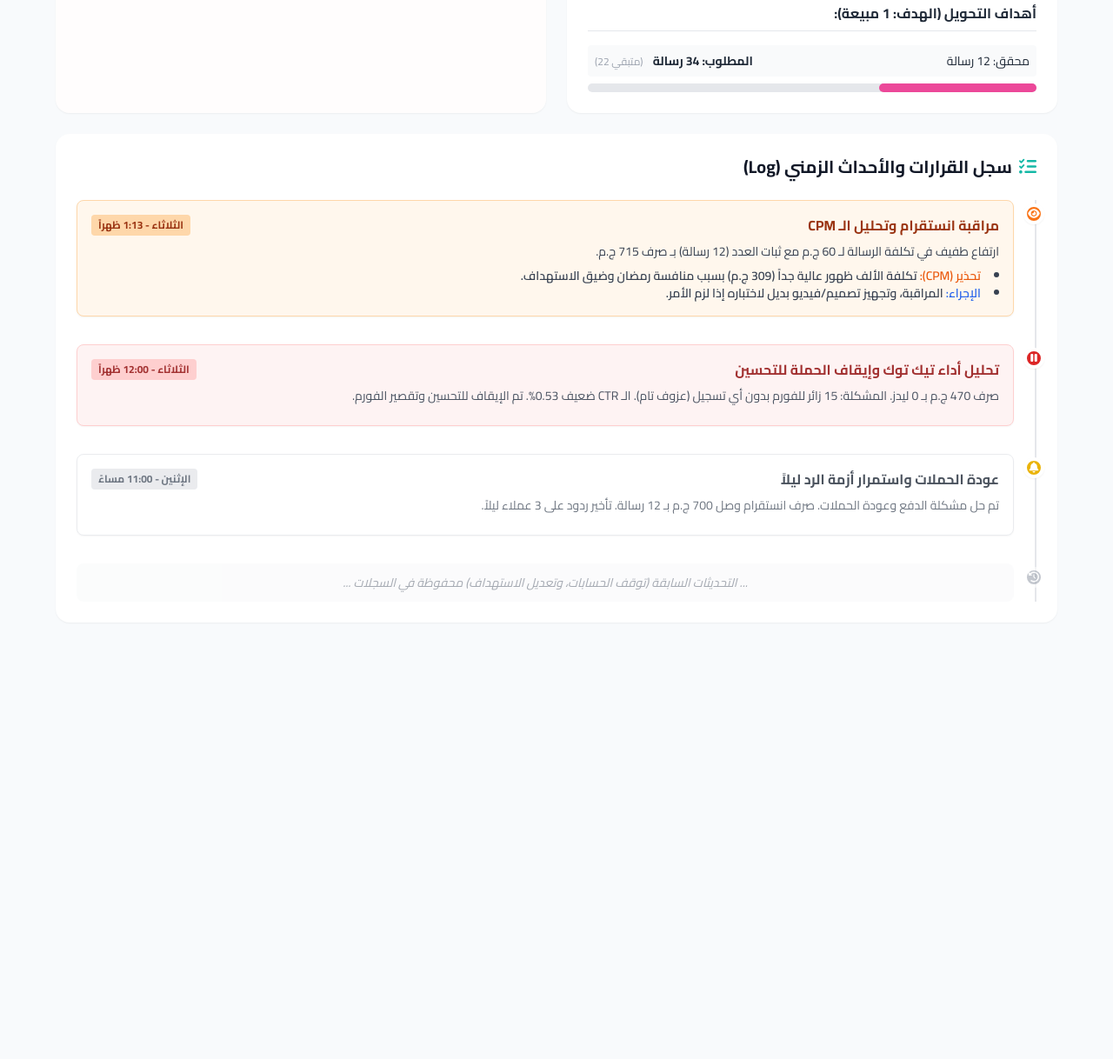
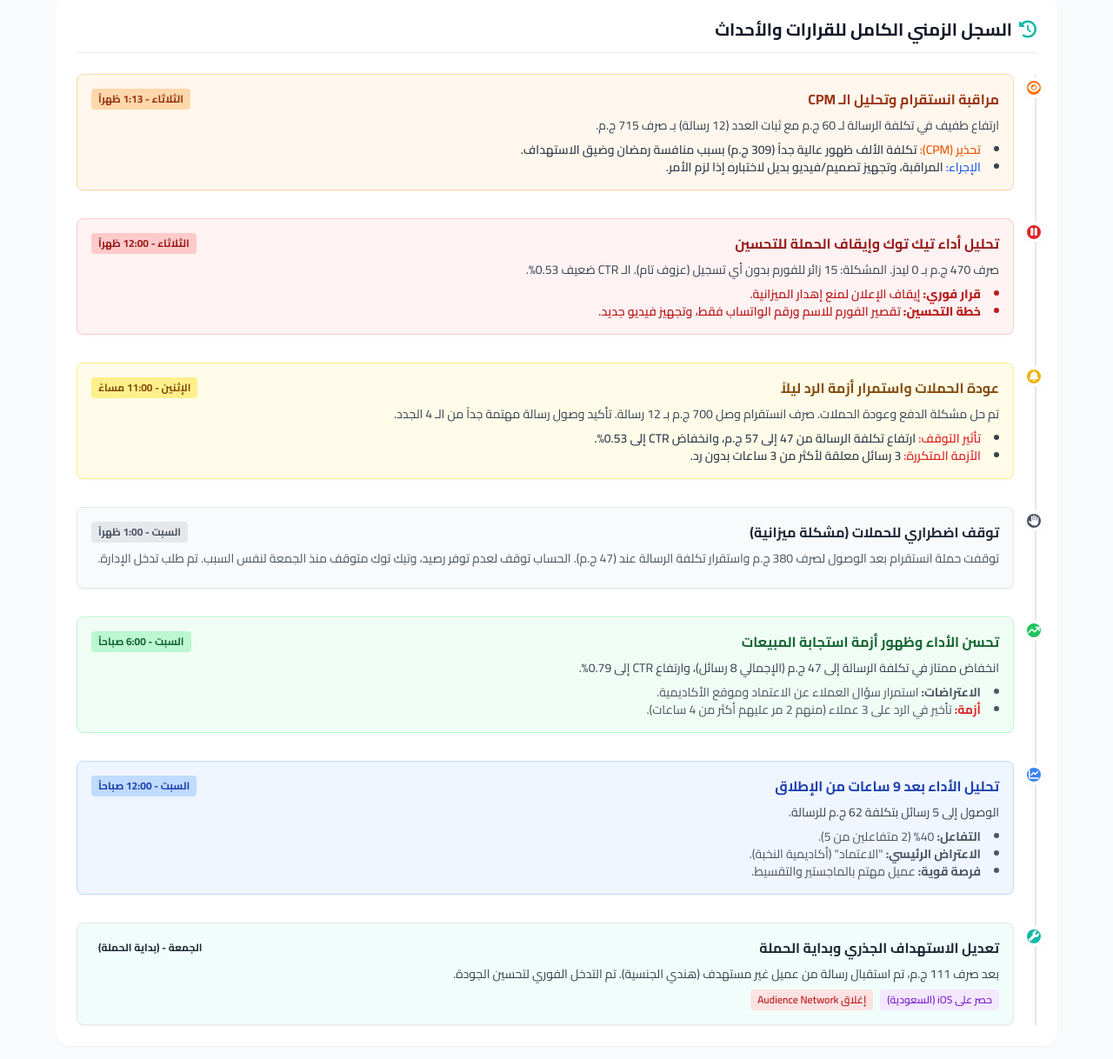
Before and after one commit to IEAtd-Academy2/Medad-camp-report-, a plain HTML site: page index.html in a window 1280 px wide. Shown: the part 670-1888 px from the top of the page at 87% size. Before the commit the page ends 1418 px from the top, so only its background shows below. Drawn offline with nearby package versions, Linux system fonts and the light colour scheme.

Commit message:
Refine text content in index.html for clarity
Updated various text elements for clarity and accuracy, including performance reports and alerts. Adjusted button text and log item descriptions for better user understanding.

```diff
--- a/index.html
+++ b/index.html
@@ -48,6 +48,10 @@
                 box-shadow: none !important;
                 border: 1px solid #e2e8f0;
             }
+            /* Ensure page breaks are handled gracefully */
+            .log-item {
+                page-break-inside: avoid;
+            }
         }
     </style>
 </head>
@@ -67,14 +71,14 @@
                     <span class="text-ramadan"><i class="fa-solid fa-lantern"></i></span>
                     حملة "مداد" الرمضانية
                 </h1>
-                <p class="text-gray-500 font-semibold">تقرير الأداء الحي - التحديث السابع (الثلاثاء - 1:15 ظهراً)</p>
+                <p class="text-gray-500 font-semibold">تقرير الأداء الحي - السجل الشامل (الثلاثاء - 1:13 ظهراً)</p>
             </div>
             <div class="mt-4 md:mt-0 flex gap-3 no-print">
                 <button onclick="window.print()" class="bg-gray-100 hover:bg-gray-200 text-gray-700 px-5 py-2.5 rounded-lg font-semibold transition flex items-center gap-2">
-                    <i class="fa-solid fa-print"></i> طباعة / PDF
+                    <i class="fa-solid fa-print"></i> طباعة السجل الكامل
                 </button>
                 <div class="bg-brand-50 text-brand-600 px-5 py-2.5 rounded-lg font-semibold border border-brand-100 flex items-center gap-2">
-                    <i class="fa-solid fa-play animate-pulse"></i> انستقرام (نشط) | تيك توك (متوقف للتحسين)
+                    <i class="fa-solid fa-play animate-pulse"></i> انستقرام (نشط) | تيك توك (متوقف)
                 </div>
             </div>
         </header>
@@ -134,27 +138,13 @@
                         <div class="bg-orange-50 border-r-4 border-orange-500 p-3 rounded text-sm text-orange-800 mb-3 flex items-start gap-2">
                             <i class="fa-solid fa-chart-bar mt-1"></i>
                             <div>
-                                <strong>تحذير تسويقي (CPM عالي):</strong> تكلفة الألف ظهور وصلت إلى <strong>309 ج.م</strong>.
-                                <p class="text-xs mt-1 text-gray-600">التفسير: المنافسة شرسة على مستخدمي iOS في السعودية خلال رمضان، والـ CTR الضعيف يزيد التكلفة. <br> <strong>التوصية:</strong> تجهيز إعلان (Creative) جديد لاختباره إذا استمر الـ CPL في الارتفاع.</p>
+                                <strong>تحذير تسويقي (CPM عالي):</strong> تكلفة الألف ظهور <strong>309 ج.م</strong>.
+                                <p class="text-xs mt-1 text-gray-600">التفسير: المنافسة شرسة (رمضان/iOS). الـ CTR الضعيف يزيد التكلفة. <strong>التوصية:</strong> تجهيز إعلان بديل.</p>
                             </div>
                         </div>
 
                         <div class="bg-red-50 border-r-4 border-red-500 p-3 rounded text-sm text-red-700 mb-3">
-                            <i class="fa-solid fa-triangle-exclamation text-lg"></i> <strong>تنبيه للمبيعات:</strong> مشكلة تأخير الردود ليلاً مستمرة. يجب معالجة الـ 3 رسائل المعلقة بأقصى سرعة.
-                        </div>
-
-                        <h4 class="font-bold text-gray-800 border-b pb-2 mt-4">أهداف التحويل (الهدف: 1 مبيعة):</h4>
-                        <div class="flex flex-col gap-2 text-sm">
-                            <div class="flex justify-between items-center bg-gray-50 p-2 rounded">
-                                <span>محقق: 12 رسالة</span>
-                                <div>
-                                    <span class="font-bold">المطلوب: 34 رسالة</span>
-                                    <span class="text-xs text-gray-400 mr-2">(متبقي 22)</span>
-                                </div>
-                            </div>
-                            <div class="w-full bg-gray-200 rounded-full h-2.5">
-                                <div class="bg-pink-500 h-2.5 rounded-full" style="width: 35%"></div>
-                            </div>
+                            <i class="fa-solid fa-triangle-exclamation text-lg"></i> <strong>تنبيه للمبيعات:</strong> مشكلة تأخير الردود ليلاً (3 رسائل معلقة) يجب معالجتها.
                         </div>
                     </div>
                 </div>
@@ -191,8 +181,8 @@
 
                     <div class="bg-red-50 border-r-4 border-red-500 p-4 rounded text-sm text-gray-700">
                         <h4 class="font-bold text-red-800 border-b border-red-200 pb-1 mb-2"><i class="fa-solid fa-magnifying-glass-chart"></i> تحليل الـ Drop-off:</h4>
-                        <p class="mb-2"><strong>15 شخص</strong> فتحوا الفورم ولم يسجل <strong>أي شخص</strong> بياناته.</p>
-                        <p class="text-xs font-bold text-gray-800">جاري العمل على:</p>
+                        <p class="mb-2"><strong>15 شخص</strong> فتحوا الفورم ولم يسجلوا بياناتهم.</p>
+                        <p class="text-xs font-bold text-gray-800">خطة التحسين:</p>
                         <ul class="list-disc list-inside text-xs text-gray-600 space-y-1">
                             <li>تقصير الفورم لـ (الاسم + الواتساب) فقط.</li>
                             <li>تجهيز فيديو (UGC) بهوك أقوى لرفع الـ CTR.</li>
@@ -203,16 +193,16 @@
 
         </div>
 
-        <!-- Action Log (Changelog) -->
+        <!-- Action Log (Changelog) - FULL HISTORY -->
         <section class="bg-white rounded-2xl shadow-sm p-6 print-shadow-none">
-            <h2 class="text-xl font-bold text-gray-900 mb-6 flex items-center gap-2">
-                <i class="fa-solid fa-list-check text-brand-500"></i> سجل القرارات والأحداث الزمني (Log)
+            <h2 class="text-xl font-bold text-gray-900 mb-6 flex items-center gap-2 border-b pb-3">
+                <i class="fa-solid fa-clock-rotate-left text-brand-500"></i> السجل الزمني الكامل للقرارات والأحداث
             </h2>
 
             <div class="relative border-r-2 border-gray-200 pr-6 space-y-8">
 
-                <!-- Log Item 7 (New - Insta Update) -->
-                <div class="relative">
+                <!-- Log Item 7 (Insta Update) -->
+                <div class="relative log-item">
                     <span class="absolute -right-[35px] top-1 bg-orange-500 text-white w-6 h-6 rounded-full flex items-center justify-center text-xs border-4 border-white shadow-sm">
                         <i class="fa-solid fa-eye"></i>
                     </span>
@@ -232,44 +222,119 @@
                 </div>
 
                 <!-- Log Item 6 (TikTok Crisis) -->
-                <div class="relative">
+                <div class="relative log-item">
                     <span class="absolute -right-[35px] top-1 bg-red-600 text-white w-6 h-6 rounded-full flex items-center justify-center text-xs border-4 border-white shadow-sm">
                         <i class="fa-solid fa-pause"></i>
                     </span>
-                    <div class="bg-red-50 rounded-lg p-4 border border-red-200 shadow-sm opacity-90">
+                    <div class="bg-red-50 rounded-lg p-4 border border-red-200 shadow-sm">
                         <div class="flex justify-between items-start mb-2">
                             <h4 class="font-bold text-red-800">تحليل أداء تيك توك وإيقاف الحملة للتحسين</h4>
                             <span class="text-xs font-bold bg-red-200 text-red-800 px-2 py-1 rounded whitespace-nowrap">الثلاثاء - 12:00 ظهراً</span>
                         </div>
                         <p class="text-sm text-gray-700 mb-2">
-                            صرف 470 ج.م بـ 0 ليدز. المشكلة: 15 زائر للفورم بدون أي تسجيل (عزوف تام). الـ CTR ضعيف 0.53%. تم الإيقاف للتحسين وتقصير الفورم.
+                            صرف 470 ج.م بـ 0 ليدز. المشكلة: 15 زائر للفورم بدون أي تسجيل (عزوف تام). الـ CTR ضعيف 0.53%.
+                        </p>
+                        <ul class="text-sm text-red-700 list-disc list-inside mt-2 font-semibold">
+                            <li><strong>قرار فوري:</strong> إيقاف الإعلان لمنع إهدار الميزانية.</li>
+                            <li><strong>خطة التحسين:</strong> تقصير الفورم للاسم ورقم الواتساب فقط، وتجهيز فيديو جديد.</li>
+                        </ul>
+                    </div>
+                </div>
+
+                <!-- Log Item 5 (Resumption & Night Shift Issue) -->
+                <div class="relative log-item">
+                    <span class="absolute -right-[35px] top-1 bg-yellow-500 text-white w-6 h-6 rounded-full flex items-center justify-center text-xs border-4 border-white shadow-sm">
+                        <i class="fa-solid fa-bell"></i>
+                    </span>
+                    <div class="bg-yellow-50 rounded-lg p-4 border border-yellow-200 shadow-sm">
+                        <div class="flex justify-between items-start mb-2">
+                            <h4 class="font-bold text-yellow-800">عودة الحملات واستمرار أزمة الرد ليلاً</h4>
+                            <span class="text-xs font-bold bg-yellow-200 text-yellow-800 px-2 py-1 rounded whitespace-nowrap">الإثنين - 11:00 مساءً</span>
+                        </div>
+                        <p class="text-sm text-gray-700 mb-2">
+                            تم حل مشكلة الدفع وعودة الحملات. صرف انستقرام وصل 700 ج.م بـ 12 رسالة. تأكيد وصول رسالة مهتمة جداً من الـ 4 الجدد.
+                        </p>
+                        <ul class="text-sm text-gray-700 list-disc list-inside mt-2 font-semibold">
+                            <li><span class="text-red-600">تأثير التوقف:</span> ارتفاع تكلفة الرسالة من 47 إلى 57 ج.م، وانخفاض CTR إلى 0.53%.</li>
+                            <li><span class="text-red-600">الأزمة المتكررة:</span> 3 رسائل معلقة لأكثر من 3 ساعات بدون رد.</li>
+                        </ul>
+                    </div>
+                </div>
+
+                <!-- Log Item 4 (Account Stop) -->
+                <div class="relative log-item">
+                    <span class="absolute -right-[35px] top-1 bg-gray-600 text-white w-6 h-6 rounded-full flex items-center justify-center text-xs border-4 border-white shadow-sm">
+                        <i class="fa-solid fa-hand"></i>
+                    </span>
+                    <div class="bg-gray-50 rounded-lg p-4 border border-gray-200 shadow-sm">
+                        <div class="flex justify-between items-start mb-2">
+                            <h4 class="font-bold text-gray-800">توقف اضطراري للحملات (مشكلة ميزانية)</h4>
+                            <span class="text-xs font-bold bg-gray-200 text-gray-600 px-2 py-1 rounded whitespace-nowrap">السبت - 1:00 ظهراً</span>
+                        </div>
+                        <p class="text-sm text-gray-600 mb-2">
+                            توقفت حملة انستقرام بعد الوصول لصرف 380 ج.م واستقرار تكلفة الرسالة عند (47 ج.م). الحساب توقف لعدم توفر رصيد، وتيك توك متوقف منذ الجمعة لنفس السبب. تم طلب تدخل الإدارة.
                         </p>
                     </div>
                 </div>
 
-                <!-- Log Item 5 -->
-                <div class="relative">
-                    <span class="absolute -right-[35px] top-1 bg-yellow-500 text-white w-6 h-6 rounded-full flex items-center justify-center text-xs border-4 border-white shadow-sm">
-                        <i class="fa-solid fa-bell"></i>
+                <!-- Log Item 3 (Morning Update) -->
+                <div class="relative log-item">
+                    <span class="absolute -right-[35px] top-1 bg-green-500 text-white w-6 h-6 rounded-full flex items-center justify-center text-xs border-4 border-white shadow-sm">
+                        <i class="fa-solid fa-arrow-trend-up"></i>
                     </span>
-                    <div class="bg-white rounded-lg p-4 border border-gray-200 shadow-sm opacity-80">
+                    <div class="bg-green-50 rounded-lg p-4 border border-green-200 shadow-sm">
                         <div class="flex justify-between items-start mb-2">
-                            <h4 class="font-bold text-gray-800">عودة الحملات واستمرار أزمة الرد ليلاً</h4>
-                            <span class="text-xs font-bold bg-gray-200 text-gray-600 px-2 py-1 rounded whitespace-nowrap">الإثنين - 11:00 مساءً</span>
+                            <h4 class="font-bold text-green-800">تحسن الأداء وظهور أزمة استجابة المبيعات</h4>
+                            <span class="text-xs font-bold bg-green-200 text-green-800 px-2 py-1 rounded whitespace-nowrap">السبت - 6:00 صباحاً</span>
                         </div>
-                        <p class="text-sm text-gray-600 mb-2">
-                            تم حل مشكلة الدفع وعودة الحملات. صرف انستقرام وصل 700 ج.م بـ 12 رسالة. تأخير ردود على 3 عملاء ليلاً.
+                        <p class="text-sm text-gray-700 mb-2">
+                            انخفاض ممتاز في تكلفة الرسالة إلى 47 ج.م (الإجمالي 8 رسائل)، وارتفاع CTR إلى 0.79%.
                         </p>
+                        <ul class="text-sm text-gray-600 list-disc list-inside mt-2">
+                            <li><strong>الاعتراضات:</strong> استمرار سؤال العملاء عن الاعتماد وموقع الأكاديمية.</li>
+                            <li><span class="text-red-600 font-bold">أزمة:</span> تأخير في الرد على 3 عملاء (منهم 2 مر عليهم أكثر من 4 ساعات).</li>
+                        </ul>
                     </div>
                 </div>
 
-                <!-- Log Items 4, 3, 2, 1 hidden for brevity in this view, but logically kept -->
-                <div class="relative opacity-60">
-                    <span class="absolute -right-[35px] top-1 bg-gray-400 text-white w-6 h-6 rounded-full flex items-center justify-center text-xs border-4 border-white">
-                        <i class="fa-solid fa-history"></i>
+                <!-- Log Item 2 (First Midnight Update) -->
+                <div class="relative log-item">
+                    <span class="absolute -right-[35px] top-1 bg-blue-500 text-white w-6 h-6 rounded-full flex items-center justify-center text-xs border-4 border-white shadow-sm">
+                        <i class="fa-solid fa-chart-line"></i>
                     </span>
-                    <div class="bg-gray-50 rounded-lg p-3 text-center">
-                        <p class="text-sm text-gray-500 italic">... التحديثات السابقة (توقف الحسابات، وتعديل الاستهداف) محفوظة في السجلات ...</p>
+                    <div class="bg-blue-50 rounded-lg p-4 border border-blue-200 shadow-sm">
+                        <div class="flex justify-between items-start mb-2">
+                            <h4 class="font-bold text-blue-800">تحليل الأداء بعد 9 ساعات من الإطلاق</h4>
+                            <span class="text-xs font-bold bg-blue-200 text-blue-800 px-2 py-1 rounded whitespace-nowrap">السبت - 12:00 صباحاً</span>
+                        </div>
+                        <p class="text-sm text-gray-700 mb-2">
+                            الوصول إلى 5 رسائل بتكلفة 62 ج.م للرسالة.
+                        </p>
+                        <ul class="text-sm text-gray-600 list-disc list-inside mt-2">
+                            <li><strong>التفاعل:</strong> 40% (2 متفاعلين من 5).</li>
+                            <li><strong>الاعتراض الرئيسي:</strong> "الاعتماد" (أكاديمية النخبة).</li>
+                            <li><strong>فرصة قوية:</strong> عميل مهتم بالماجستير والتقسيط.</li>
+                        </ul>
+                    </div>
+                </div>
+
+                <!-- Log Item 1 (Initial Strategy) -->
+                <div class="relative log-item">
+                    <span class="absolute -right-[35px] top-1 bg-brand-500 text-white w-6 h-6 rounded-full flex items-center justify-center text-xs border-4 border-white shadow-sm">
+                        <i class="fa-solid fa-wrench"></i>
+                    </span>
+                    <div class="bg-brand-50 rounded-lg p-4 border border-brand-200 shadow-sm">
+                        <div class="flex justify-between items-start mb-2">
+                            <h4 class="font-bold text-brand-800">تعديل الاستهداف الجذري وبداية الحملة</h4>
+                            <span class="text-xs font-bold bg-brand-200 text-brand-800 px-2 py-1 rounded whitespace-nowrap">الجمعة - (بداية الحملة)</span>
+                        </div>
+                        <p class="text-sm text-gray-700 mb-2">
+                            بعد صرف 111 ج.م، تم استقبال رسالة من عميل غير مستهدف (هندي الجنسية). تم التدخل الفوري لتحسين الجودة.
+                        </p>
+                        <div class="flex gap-2 text-xs font-semibold mt-2">
+                            <span class="bg-purple-100 text-purple-700 px-2 py-1 rounded">حصر على iOS (السعودية)</span>
+                            <span class="bg-red-100 text-red-700 px-2 py-1 rounded">إغلاق Audience Network</span>
+                        </div>
                     </div>
                 </div>
 
```
